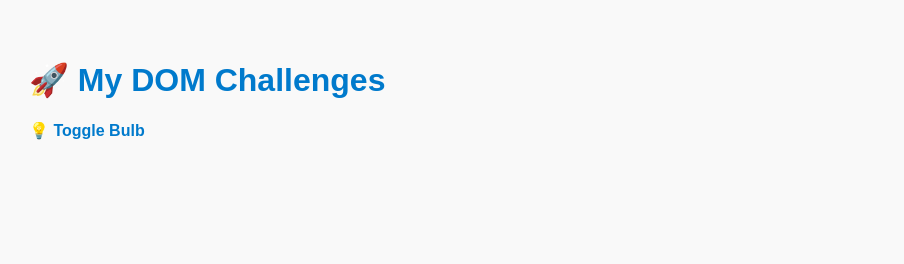
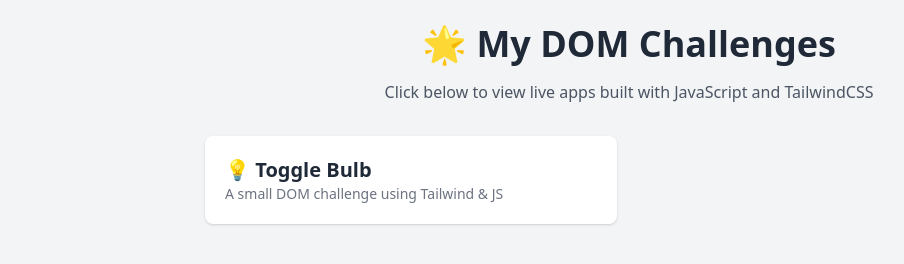
Before and after one commit to RashidShaik16/mylearning-phase, a plain HTML site: page docs/index.html in a window 1280 px wide. Shown: the whole page, without its empty margins (11-915 px from the left). Drawn offline with nearby package versions, Linux system fonts and the light colour scheme.

Commit message:
Updated the index.html in docs folder

```diff
--- a/docs/index.html
+++ b/docs/index.html
@@ -2,42 +2,24 @@
 <html lang="en">
 <head>
   <meta charset="UTF-8" />
-  <meta name="viewport" content="width=device-width, initial-scale=1.0" />
-  <title>DOM Challenges</title>
-  <style>
-    body {
-      font-family: Arial, sans-serif;
-      padding: 2rem;
-      background: #f9f9f9;
-      color: #333;
-    }
-    h1 {
-      color: #007acc;
-    }
-    ul {
-      list-style: none;
-      padding: 0;
-    }
-    li {
-      margin: 10px 0;
-    }
-    a {
-      color: #007acc;
-      text-decoration: none;
-      font-weight: bold;
-    }
-    a:hover {
-      text-decoration: underline;
-    }
-  </style>
+  <meta name="viewport" content="width=device-width, initial-scale=1.0"/>
+  <title>My DOM Challenges</title>
+  <link href="https://cdn.jsdelivr.net/npm/tailwindcss@2.2.19/dist/tailwind.min.css" rel="stylesheet">
 </head>
-<body>
-  <h1>🚀 My DOM Challenges</h1>
-  <ul>
-    <li><a href="./Toggle Bulb/" target="_blank">💡 Toggle Bulb</a></li>
-    <!-- Add more links as you create new challenges -->
-    <!-- Example: -->
-    <!-- <li><a href="./calculator/" target="_blank">🧮 Simple Calculator</a></li> -->
-  </ul>
+<body class="bg-gray-100 text-gray-800">
+  <div class="max-w-4xl mx-auto p-6">
+    <h1 class="text-4xl font-bold mb-4 text-center">🌟 My DOM Challenges</h1>
+    <p class="text-center text-gray-600 mb-8">Click below to view live apps built with JavaScript and TailwindCSS</p>
+
+    <div class="grid grid-cols-1 sm:grid-cols-2 gap-6">
+      <!-- Example Card -->
+      <a href="./Toggle%20Bulb/index.html" class="block bg-white p-5 rounded-lg shadow hover:shadow-xl transition">
+        <h2 class="text-xl font-semibold">💡 Toggle Bulb</h2>
+        <p class="text-sm text-gray-500">A small DOM challenge using Tailwind & JS</p>
+      </a>
+
+      <!-- Add more cards below -->
+    </div>
+  </div>
 </body>
 </html>
```
